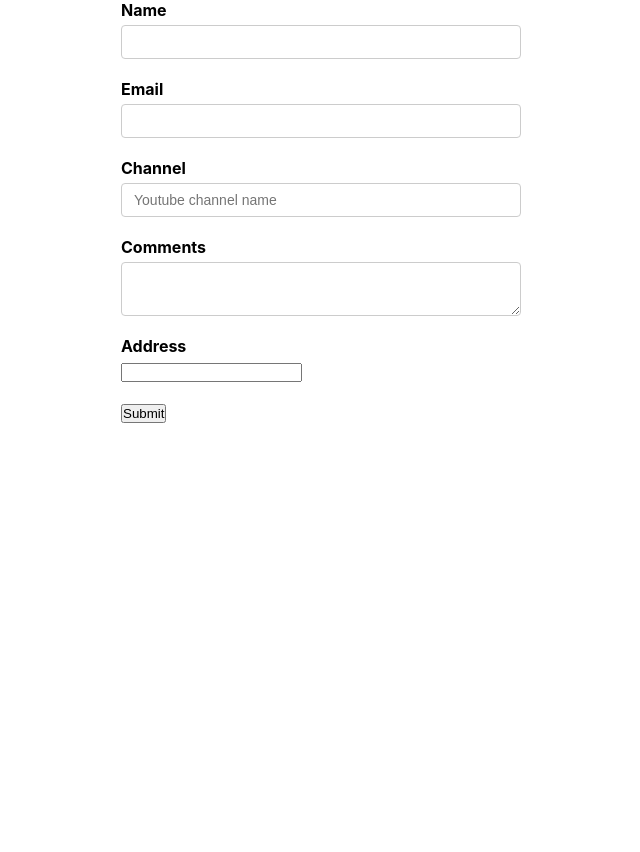
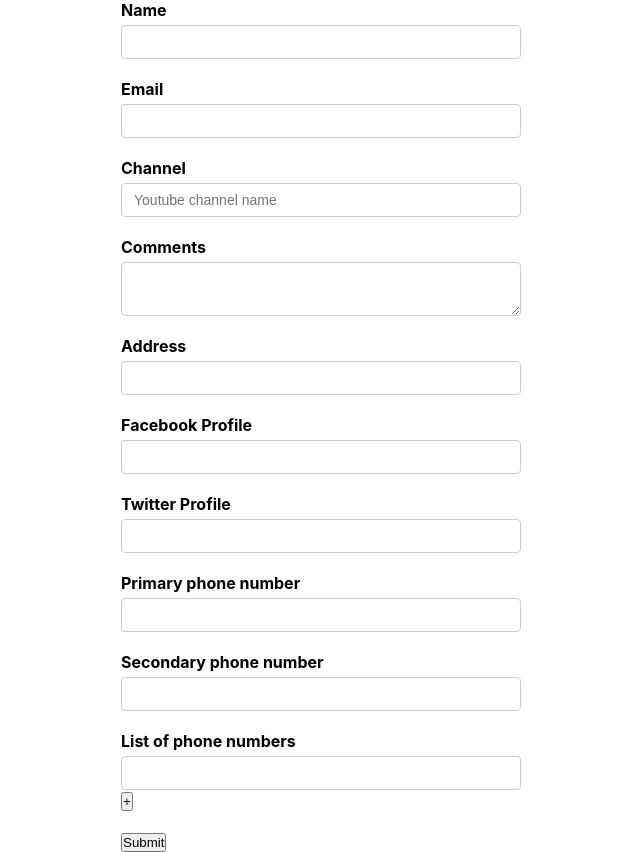
Before and after one commit to hrushikesh-02/FormPractice, a React (Create React App) app: page / in a window 1280 px wide. Shown: the whole page, without its empty margins (319-959 px from the left). Before the commit the page ends 800 px from the top, so only its background shows below. Built offline with nearby package versions, Linux system fonts and the light colour scheme.

Commit message:
field arrays

```diff
--- a/src/components/YoutubeForm.jsx
+++ b/src/components/YoutubeForm.jsx
@@ -1,5 +1,5 @@
 import React from "react";
-import { Formik, Form, Field, ErrorMessage } from "formik";
+import { Formik, Form, Field, ErrorMessage, FieldArray } from "formik";
 import * as Yup from "yup";
 import TextError from "./TextError";
 
@@ -9,6 +9,12 @@
   channel: "",
   comments: "",
   address: "",
+  social: {
+    facebook: "",
+    twitter: "",
+  },
+  phoneNumbers: ["", ""],
+  phNumbers: [""],
 };
 
 const onSubmit = (values) => {
@@ -64,15 +70,63 @@
           <Field type="text" id="address" name="address">
             {(props) => {
               const { field, form, meta } = props;
-              console.log(props);
               return (
                 <div className="form-control">
-                  <input id="address" {...field} />
+                  <input type="text" id="address" {...field} />
                   {meta.touched && meta.error && <div>{meta.error}</div>}
                 </div>
               );
             }}
           </Field>
+        </div>
+
+        <div className="form-control">
+          <label htmlFor="facebook">Facebook Profile</label>
+          <Field type="text" id="facebook" name="social.facebook" />
+        </div>
+
+        <div className="form-control">
+          <label htmlFor="twitter">Twitter Profile</label>
+          <Field type="text" id="twitter" name="social.twitter" />
+        </div>
+
+        <div className="form-control">
+          <label htmlFor="primaryPH">Primary phone number</label>
+          <Field type="text" id="primaryPH" name="phoneNumbers[0]" />
+        </div>
+        <div className="form-control">
+          <label htmlFor="secondaryPH">Secondary phone number</label>
+          <Field type="text" id="secondaryPH" name="phoneNumbers[1]" />
+        </div>
+
+        <div className="form-control">
+          <label>List of phone numbers</label>
+          <FieldArray name="phNumbers">
+            {(fieldArrayProps) => {
+              console.log(fieldArrayProps.form.values);
+              const { form, push, remove } = fieldArrayProps;
+              const { values } = form;
+              const { phNumbers } = values;
+
+              return (
+                <div>
+                  {phNumbers.map((phno, i) => (
+                    <div key={i}>
+                      <Field name={`phNumbers[${i}]`} type="text" />
+                      {i > 0 && (
+                        <button type="button" onClick={() => remove(i)}>
+                          -
+                        </button>
+                      )}
+                      <button type="button" onClick={() => push("")}>
+                        +
+                      </button>
+                    </div>
+                  ))}
+                </div>
+              );
+            }}
+          </FieldArray>
         </div>
 
         <button type="submit">Submit</button>
```
